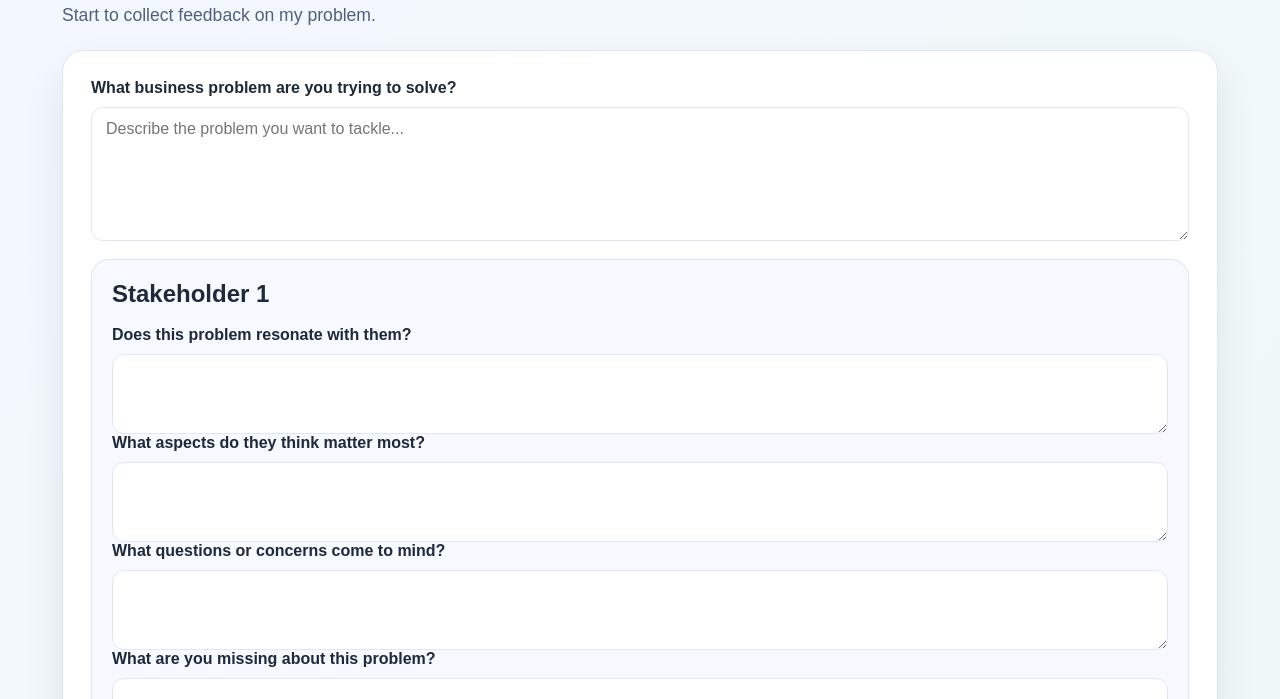
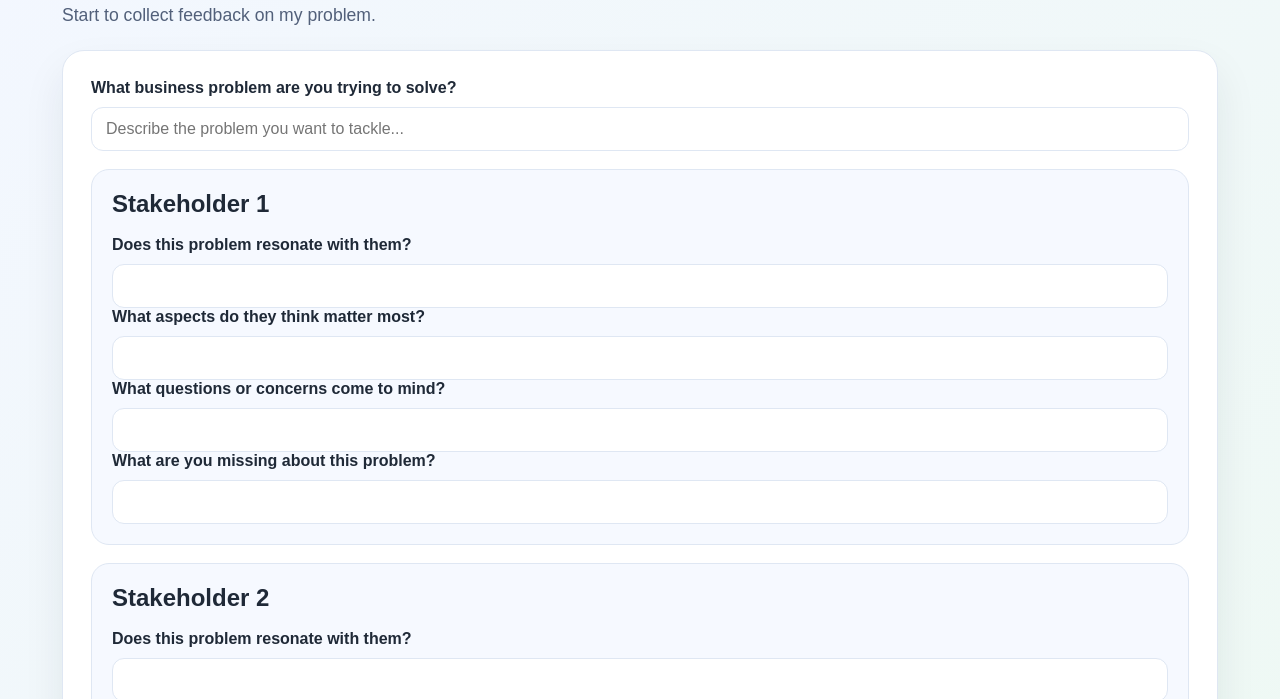
Before and after one commit to mukandayishimiyeeuphrasie74-ui/Smart-Fish-Farming-AI-Assistant, a plain HTML site: page index.html in a window 1280 px wide. Shown: the part 83-782 px from the top of the page. Drawn offline with Linux system fonts and the light colour scheme.

Commit message:
Update form height

```diff
--- a/style.css
+++ b/style.css
@@ -73,21 +73,34 @@ label {
 }
 
 textarea,
+input,
+select,
 button {
   font: inherit;
 }
 
-textarea {
+textarea,
+input,
+select {
   width: 100%;
-  resize: vertical;
+  min-height: 44px;
+  height: 44px;
   border: 1px solid var(--line);
   border-radius: 12px;
-  padding: 12px 14px;
+  padding: 10px 14px;
   background: #fff;
   color: var(--text);
+  line-height: 1.4;
 }
 
-textarea:focus {
+textarea {
+  resize: none;
+  overflow: hidden;
+}
+
+textarea:focus,
+input:focus,
+select:focus {
   outline: none;
   border-color: var(--primary);
   box-shadow: 0 0 0 4px rgba(29, 78, 216, 0.1);
```
